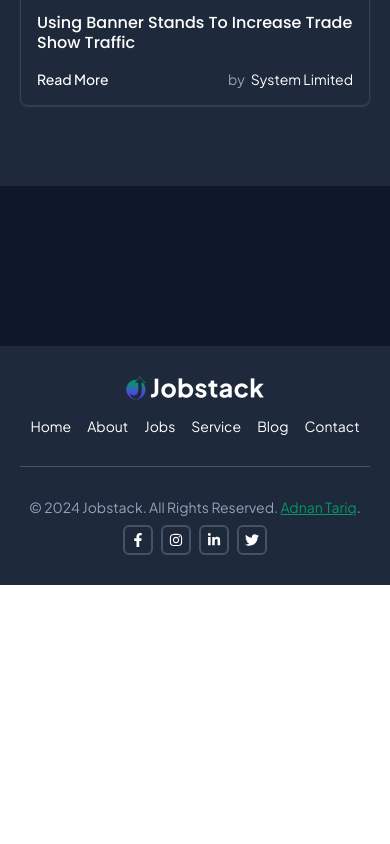
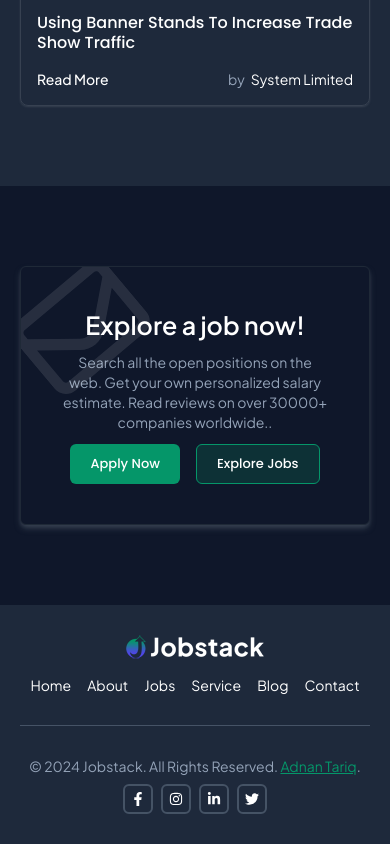
Before and after one commit to adnanDevelop/job-portal-app, a React (Vite) app in the folder frontend/: page / in a window 390 px wide. Shown: the part 5641-6485 px from the top of the page. Before the commit the page ends 6226 px from the top, so only its background shows below. Built offline with nearby package versions, Linux system fonts and the light colour scheme.

Commit message:
completed landing page

```diff
--- a/frontend/src/modules/home/component/ExploreJob.tsx
+++ b/frontend/src/modules/home/component/ExploreJob.tsx
@@ -1,8 +1,37 @@
+import { Link } from "react-router-dom";
+
+import { FaRegEnvelope } from "react-icons/fa6";
+
 const ExploreJob = () => {
   return (
     <main className="padding-inline padding-block">
-      <section className="flex flex-col items-center justify-center text-center rounded-lg shadow-lg shadow-gray-700 bg-dark-blue">
-
+      <section className="flex flex-col items-center relative justify-center text-center overflow-hidden rounded-md p-[40px] border border-gray-800 shadow-md shadow-gray-700 bg-dark-blue">
+        <div className="text-[120px] absolute text-white opacity-[0.1] top-0 left-0 rotate-[-40deg]">
+          <FaRegEnvelope />
+        </div>
+        <div>
+          <h2 className="md:text-[30px] text-[25px] font-semibold text-white font-jakarta">
+            Explore a job now!
+          </h2>
+          <p className="mt-2 mb-3 text-sm text-center text-slate max-w-[500px] mx-auto">
+            Search all the open positions on the web. Get your own personalized
+            salary estimate. Read reviews on over 30000+ companies worldwide..
+          </p>
+          <div className="flex items-center justify-center gap-4">
+            <Link
+              to="/jobs"
+              className="flex items-center justify-center px-[20px] primary-btn"
+            >
+              Apply Now
+            </Link>
+            <Link
+              to="/jobs"
+              className="flex items-center justify-center px-[20px] primary-btn-outline"
+            >
+              Explore Jobs
+            </Link>
+          </div>
+        </div>
       </section>
     </main>
   );
```
